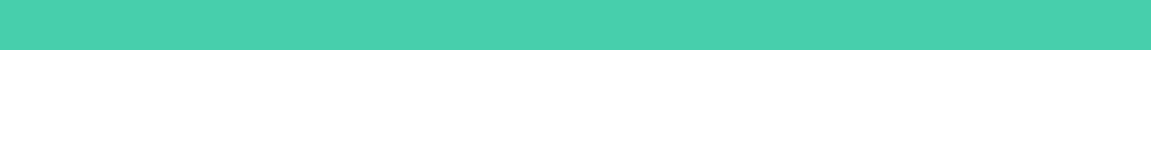
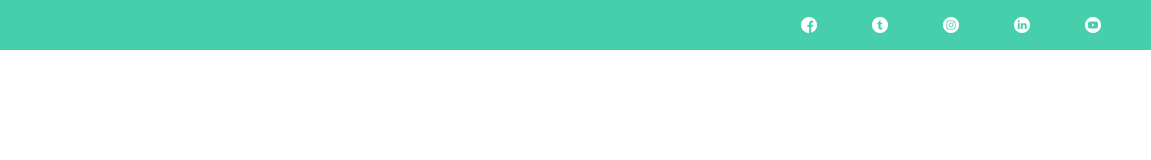
Before and after one commit to SantiagoJ2002/Mi-Blog, a plain HTML site: page index.html in a window 1280 px wide. Shown: the full height of the page, 129-1280 px from the left. Drawn offline with Linux system fonts and the light colour scheme.

Commit message:
se agregaron los iconos de la cabecera

```diff
--- a/css/main.css
+++ b/css/main.css
@@ -38,3 +38,6 @@ header .header-icons-container .icons {
     margin-right: 50px;
 
 }
+header .icons span {
+    color: white;
+}
--- a/index.html
+++ b/index.html
@@ -12,11 +12,11 @@
     <header>
         <section class="header-icons-container">
             <div class="icons">
-                <a href=""><span class="flaticon-001-facebook"></span></a>
-                <a href=""><span class="flaticon-002-twitter"></span></a>
-                <a href=""><span class="flaticon-003-instagram"></span></a>
-                <a href=""><span class="flaticon-004-linkedin"></span></a>
-                <a href=""><span class="flaticon-005-youtube"></span></a>
+                <a href=""><span class="fimanager flaticon-001-facebook"></span></a>
+                <a href=""><span class="fimanager flaticon-002-twitter"></span></a>
+                <a href=""><span class="fimanager flaticon-011-instagram"></span></a>
+                <a href=""><span class="fimanager flaticon-010-linkedin"></span></a>
+                <a href=""><span class="fimanager flaticon-008-youtube"></span></a>
             </div>
         </section>
         <nav>
```
